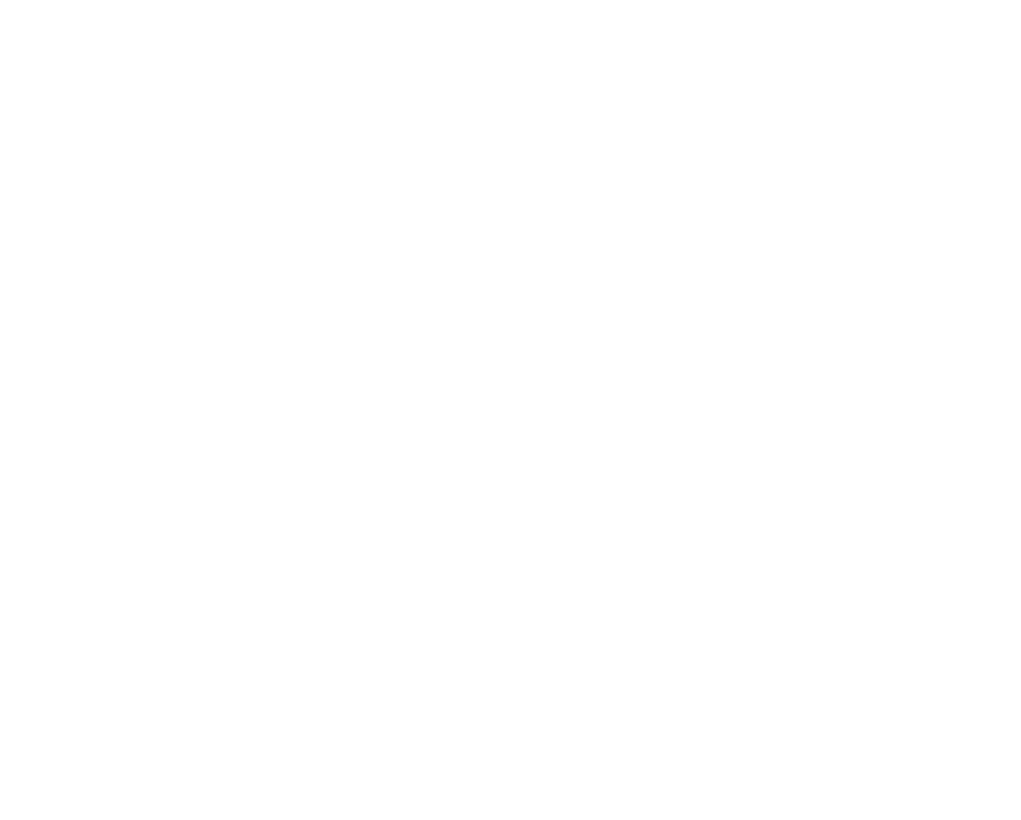
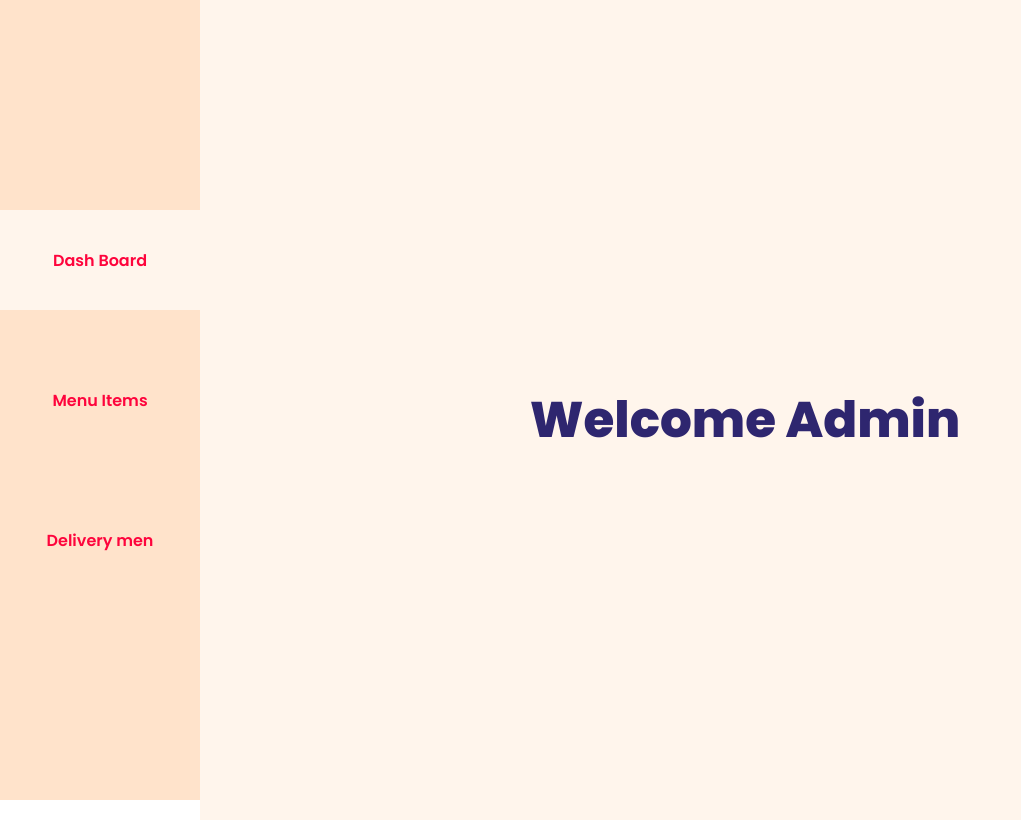
Before and after one commit to AbdullatifHabiba/Restaurant, a React (Create React App) app in the folder Frontend/restaurant/: page /admin in a window 1280 px wide. Before the commit this address had no page. Shown: the whole page, without its empty margins (0-1021 px from the left). Built offline with nearby package versions, Linux system fonts and the light colour scheme.

Commit message:
RES-40 added admin dashboard page, menu items page and item page.

```diff
--- /dev/null
+++ b/Frontend/restaurant/src/AdminPage/AddItem.js
@@ -0,0 +1,74 @@
+import React from "react";
+import { useNavigate } from "react-router-dom";
+import { environment } from "../environment";
+function AddItem() {
+    let nav = useNavigate();
+    const [data, setdata] = React.useState({name:"",describe:"",price:""});
+    const [selectedFile, setSelectedFile] = React.useState(null);
+    let func = ()=>{console.log(selectedFile)}
+    let handleSubmit = async(e)=>{
+        e.preventDefault();
+        let form = new FormData();
+        form.append("data",data);
+        form.append("File",selectedFile);
+        let result = await fetch(`${environment.env}/additem`, {
+            method: "POST",
+            body: form,
+          });
+          let message = await result.json();
+          console.log(message);
+          if(message.state === "success"){
+            window.alert("item added successfully");
+          }
+          else{
+            window.alert(message.state)
+          }
+    }
+  return (
+    <div className="admin-container">
+      <div className="side-bar">
+        <div className="side-bar-link" onClick={() => nav("/admin")}>Dash Board</div>
+        <div className="side-bar-link active" onClick={() => nav("/admin/menu-items")}>
+          Menu Items
+        </div>
+        <div className="side-bar-link">
+          Link3
+        </div>
+      </div>
+      <div className="admin-items-main">
+      <form  onSubmit={handleSubmit}>
+        <input
+          type="text"
+          name="name"
+          placeholder="Name of new Item"
+          value={data.name}
+          onChange={(e) => setdata({...data,name:e.target.value})}
+        />
+        <input
+          type="text"
+          name="describe"
+          placeholder="Description of new Item"
+          value={data.describe}
+          onChange={(e) => setdata({...data,describe:e.target.value})}
+        />
+        <input
+          type="text"
+          name="price"
+          placeholder="Price of new Item"
+          value={data.price}
+          onChange={(e) => setdata({...data,price:e.target.value})}
+        />
+
+        <input
+          type="file"
+          name="file"
+          onChange={(e) => setSelectedFile(e.target.files[0])}
+        />
+        <input className="btn-submit" type="submit" value="submit" onClick={func}/>
+      </form>
+      </div>
+    </div>
+  );
+}
+
+export default AddItem;
--- /dev/null
+++ b/Frontend/restaurant/src/AdminPage/Admin.js
@@ -0,0 +1,22 @@
+import React from "react";
+import "./admin.css";
+import { useNavigate } from "react-router-dom";
+function Admin() {
+    let nav = useNavigate();
+  return (
+    <div className="admin-container">
+      <div className="side-bar">
+        <div className="side-bar-link active">Dash Board</div>
+        <div className="side-bar-link" onClick={()=>nav("./menu-items")}>Menu Items</div>
+        <div className="side-bar-link" onClick={()=>nav("./delivery")}>Delivery men</div>
+      </div>
+      <div className="admin-main">
+        <div className="welcome-div">
+          <h1 className="welcome-header">Welcome Admin</h1>
+        </div>
+      </div>
+    </div>
+  );
+}
+
+export default Admin;
--- /dev/null
+++ b/Frontend/restaurant/src/AdminPage/AdminItems.js
@@ -0,0 +1,83 @@
+import React from "react";
+import "./admin.css";
+import { environment } from "../environment";
+import { useNavigate } from "react-router-dom";
+import FoodCard from "./FoodCard";
+function AdminItems() {
+  let nav = useNavigate();
+  let food = [];
+  React.useEffect(() => {
+    async function getFood() {
+      let result = await fetch(`${environment.env}/menu`, {
+        method: "get",
+        headers: {
+          "Content-type": "application/json",
+        },
+      });
+      food = await result.json();
+    }
+    getFood();
+  });
+  let menuItems = food.map((item)=>{
+    return(
+      <FoodCard
+            img={item.image}
+            name={item.name}
+            price={item.price}
+            describe={item.describe}
+          />
+    )
+  });
+  return (
+    <div className="admin-container">
+      <div className="side-bar">
+        <div className="side-bar-link" onClick={() => nav("/admin")}>
+          Dash Board
+        </div>
+        <div className="side-bar-link active" onClick={() => nav("/admin/menu-items")}>Menu Items</div>
+        <div className="side-bar-link">Link3</div>
+      </div>
+      <div className="admin-main">
+      <div className="add-new">
+        <div onClick={()=>nav("./add-new-item")}>Add new Item</div>
+        <div>Delete Item</div>
+        <div>Update Item</div>
+      </div>
+        <div className="food-container">
+          <FoodCard
+            img="../images/DoubleCheeseBurger.jfif"
+            name="Sand"
+            price="50"
+            describe="lovely sandwich tasty and healthy"
+          />
+          <FoodCard
+            img="../images/DoubleCheeseBurger.jfif"
+            name="Sand"
+            price="50"
+            describe="lovely sandwich tasty and healthy"
+          />
+          <FoodCard
+            img="../images/DoubleCheeseBurger.jfif"
+            name="Sand"
+            price="50"
+            describe="lovely sandwich tasty and healthy"
+          />
+          <FoodCard
+            img="../images/DoubleCheeseBurger.jfif"
+            name="Sand"
+            price="50"
+            describe="lovely sandwich tasty and healthy"
+          />
+          <FoodCard
+            img="../images/DoubleCheeseBurger.jfif"
+            name="Sand"
+            price="50"
+            describe="lovely sandwich tasty and healthy"
+          />
+        </div>
+      </div>
+    </div>
+  );
+}
+
+export default AdminItems;
--- /dev/null
+++ b/Frontend/restaurant/src/AdminPage/FoodCard.js
@@ -0,0 +1,17 @@
+import React from "react";
+
+export default function FoodCard(props) {
+
+    return (
+        <div className="Card card-items">
+            <img className="card-items" src={props.img} alt={props.name} />
+            <div className="description card-items">
+                <div className="priceCard card-items">
+                    <h3 className="card-items">{props.name}</h3>
+                    <h3 className="card-items" id="price card-items">${props.price}</h3>
+                </div>
+                <p className="card-items">{props.describe}</p>
+            </div>
+        </div>
+    );
+}
--- /dev/null
+++ b/Frontend/restaurant/src/AdminPage/admin.css
@@ -0,0 +1,84 @@
+@import url('https://fonts.googleapis.com/css2?family=Poppins:ital,wght@0,100;0,200;0,300;0,400;0,500;0,600;0,700;0,800;0,900;1,100;1,200;1,300;1,400;1,500;1,600;1,700;1,800;1,900&display=swap');
+
+*{
+    font-family: Poppins;
+}
+.admin-container {
+  display: grid;
+  grid-template-columns: auto;
+  margin-left: 200px;
+  padding-top: 20px;
+  padding-left: 10px;
+  align-items: center;
+  justify-items: center;
+  column-gap: 10px;
+  min-height: 100vh;
+  max-height: fit-content;
+  background-color: #fff5ec;
+}
+.side-bar{
+    background-color: #ffe3cb;
+    position: fixed;
+    height: 100%;
+    width: 200px;
+    left: 0;
+    top: 0;
+    display: flex;
+    flex-direction: column;
+    justify-content: center;
+    align-items: center;
+    gap: 40px;
+}
+.side-bar-link{
+    display: flex;
+    width: 100%;
+    height: 100px;
+    color: #FE043C;
+    justify-content: center;
+    align-items: center;
+    cursor: pointer;
+    font-weight: 600;
+}
+.active{
+    background-color: #fff5ec;
+}
+.welcome-header{
+    color: #2E266F;
+    font-size: 50px;
+    font-weight: 800;
+}
+.food-container{
+    display: flex;
+    flex-direction: row;
+    flex-wrap: wrap;
+}
+.add-new{
+    display: flex;
+    flex-direction: row;
+    gap: 50px;
+    margin-bottom: 30px;
+    cursor: pointer;
+}
+.add-new div{
+    color: #FE043C;
+    padding: 20px 15px;
+    border-radius: 15px;
+    font-size: 17px;
+    background-color: #ffe7d1;
+    display: flex;
+    align-items: center;
+    justify-content: center;
+    transition: .5s;
+}
+.add-new div:hover{
+    background-color: #ffffffe8;
+}
+.admin-items-main{
+    width: 80%;
+}
+.admin-items-main input{
+    margin-bottom: 30px;
+}
+.card-items{
+    transform: scale(.95);
+}
--- a/Frontend/restaurant/src/App.js
+++ b/Frontend/restaurant/src/App.js
@@ -3,9 +3,10 @@ import HomePage from './HomePage/HomePage';
 
 import Signin from './signinpage/Signin';
 import SignUp from './signupPage/SignUp';
-import Page from './Page';
-
 import { BrowserRouter as Router, Routes, Route } from "react-router-dom";
+import Admin from './AdminPage/Admin';
+import AdminItems from './AdminPage/AdminItems';
+import AddItem from './AdminPage/AddItem';
 function App() {
   return (
 
@@ -14,9 +15,9 @@ function App() {
         <Route path="/" element={<HomePage />} />
         <Route path="/signin" element={<Signin />} />
         <Route path="/signup" element={<SignUp />} />
-        <Route path="/Page" element={<Page />} />
-
-
+        <Route path="/admin" element={<Admin />} />
+        <Route path="/admin/menu-items" element={<AdminItems />} />
+        <Route path="/admin/menu-items/add-new-item" element={<AddItem />} />
       </Routes>
     </Router>
   );
```
